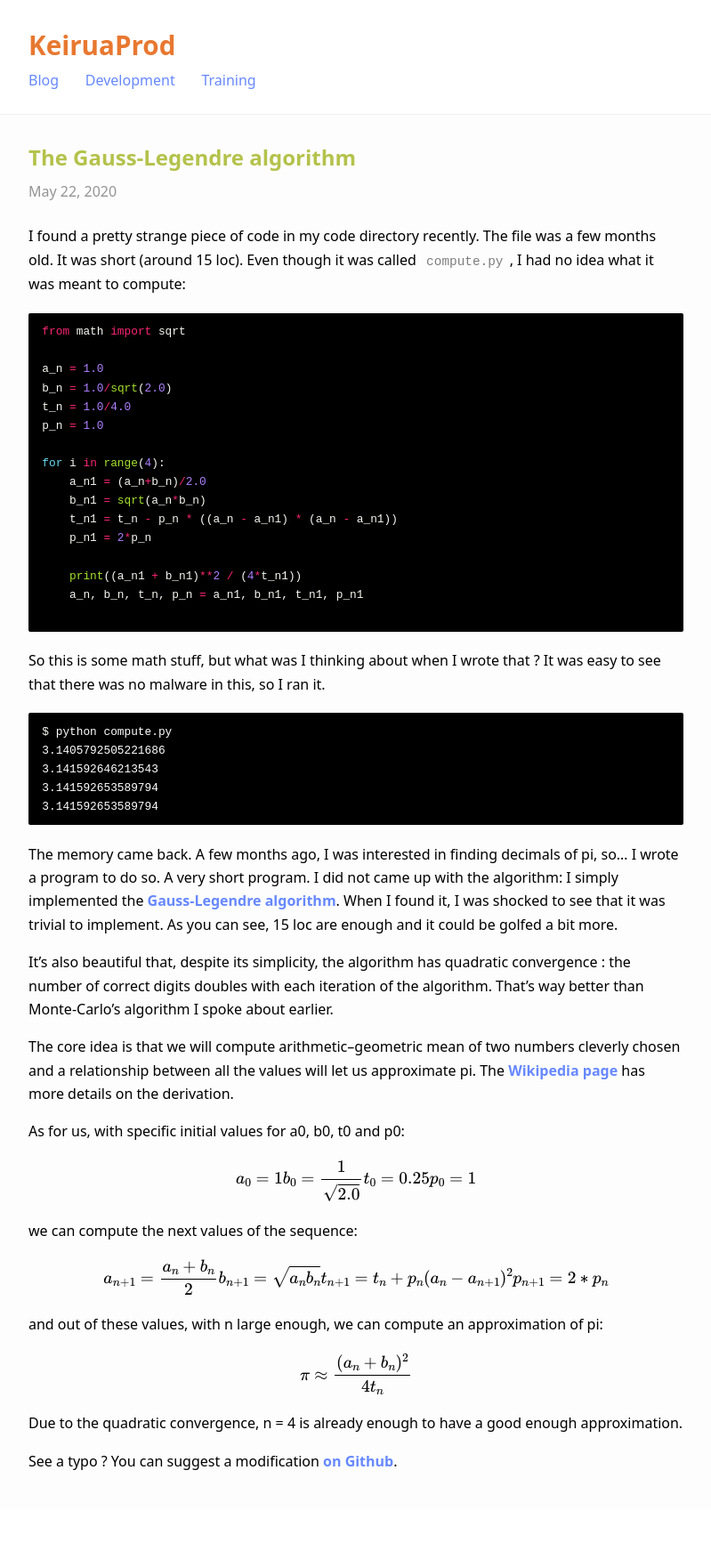
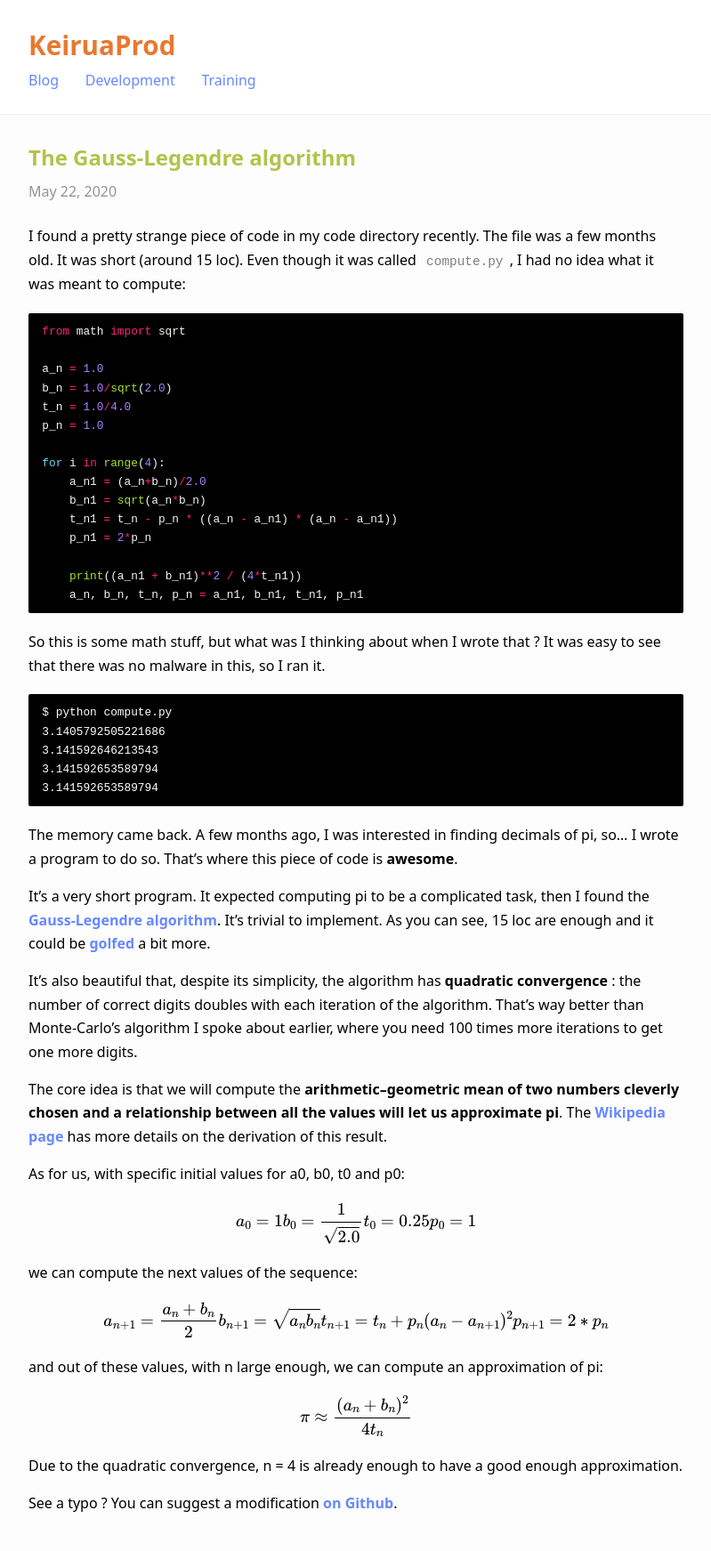
Before and after one commit to Keirua/blog.keiruaprod.fr, a Jekyll site: the page built from _posts/2020-05-22-gauss-legendre-algorithm.md, in a window 1280 px wide. Shown: the whole page at 89% size, without its empty margins (240-1039 px from the left). Built offline with Jekyll 4.4.1, drawn with Linux system fonts in a browser that asks for light colours; formulas are drawn with MathJax 3; before the commit the page ends 1695 px from its top, so only the background shows below that.

Commit message:
gauss legendre

````diff
--- a/_posts/2020-05-22-computing-pi-in-15-loc.md
+++ b/_posts/2020-05-22-gauss-legendre-algorithm.md
@@ -24,7 +24,6 @@ for i in range(4):
 
     print((a_n1 + b_n1)**2 / (4*t_n1))
     a_n, b_n, t_n, p_n = a_n1, b_n1, t_n1, p_n1
-
 ```
 
 So this is some math stuff, but what was I thinking about when I wrote that ? It was easy to see that there was no malware in this, so I ran it.
@@ -37,11 +36,13 @@ $ python compute.py
 3.141592653589794
 ```
 
-The memory came back. A few months ago, I was interested in finding decimals of pi, so… I wrote a program to do so. A very short program. I did not came up with the algorithm: I simply implemented the [Gauss-Legendre algorithm](https://en.wikipedia.org/wiki/Gauss%E2%80%93Legendre_algorithm). When I found it, I was shocked to see that it was trivial to implement. As you can see, 15 loc are enough and it could be golfed a bit more.
+The memory came back. A few months ago, I was interested in finding decimals of pi, so… I wrote a program to do so. That's where this piece of code is **awesome**.
 
-It's also beautiful that, despite its simplicity, the algorithm has quadratic convergence : the number of correct digits doubles with each iteration of the algorithm. That's way better than Monte-Carlo's algorithm I spoke about earlier.
+It's a very short program. It expected computing pi to be a complicated task, then I found the [Gauss-Legendre algorithm](https://en.wikipedia.org/wiki/Gauss%E2%80%93Legendre_algorithm). It's trivial to implement. As you can see, 15 loc are enough and it could be [golfed](https://en.wikipedia.org/wiki/Code_golf) a bit more.
 
-The core idea is that we will compute arithmetic–geometric mean of two numbers cleverly chosen and a relationship between all the values will let us approximate pi. The [Wikipedia page](https://en.wikipedia.org/wiki/Gauss%E2%80%93Legendre_algorithm) has more details on the derivation.
+It's also beautiful that, despite its simplicity, the algorithm has **quadratic convergence** : the number of correct digits doubles with each iteration of the algorithm. That's way better than Monte-Carlo's algorithm I spoke about earlier, where you need 100 times more iterations to get one more digits.
+
+The core idea is that we will compute the **arithmetic–geometric mean of two numbers cleverly chosen and a relationship between all the values will let us approximate pi**. The [Wikipedia page](https://en.wikipedia.org/wiki/Gauss%E2%80%93Legendre_algorithm) has more details on the derivation of this result.
 
 As for us, with specific initial values for a0, b0, t0 and p0:
 
````
